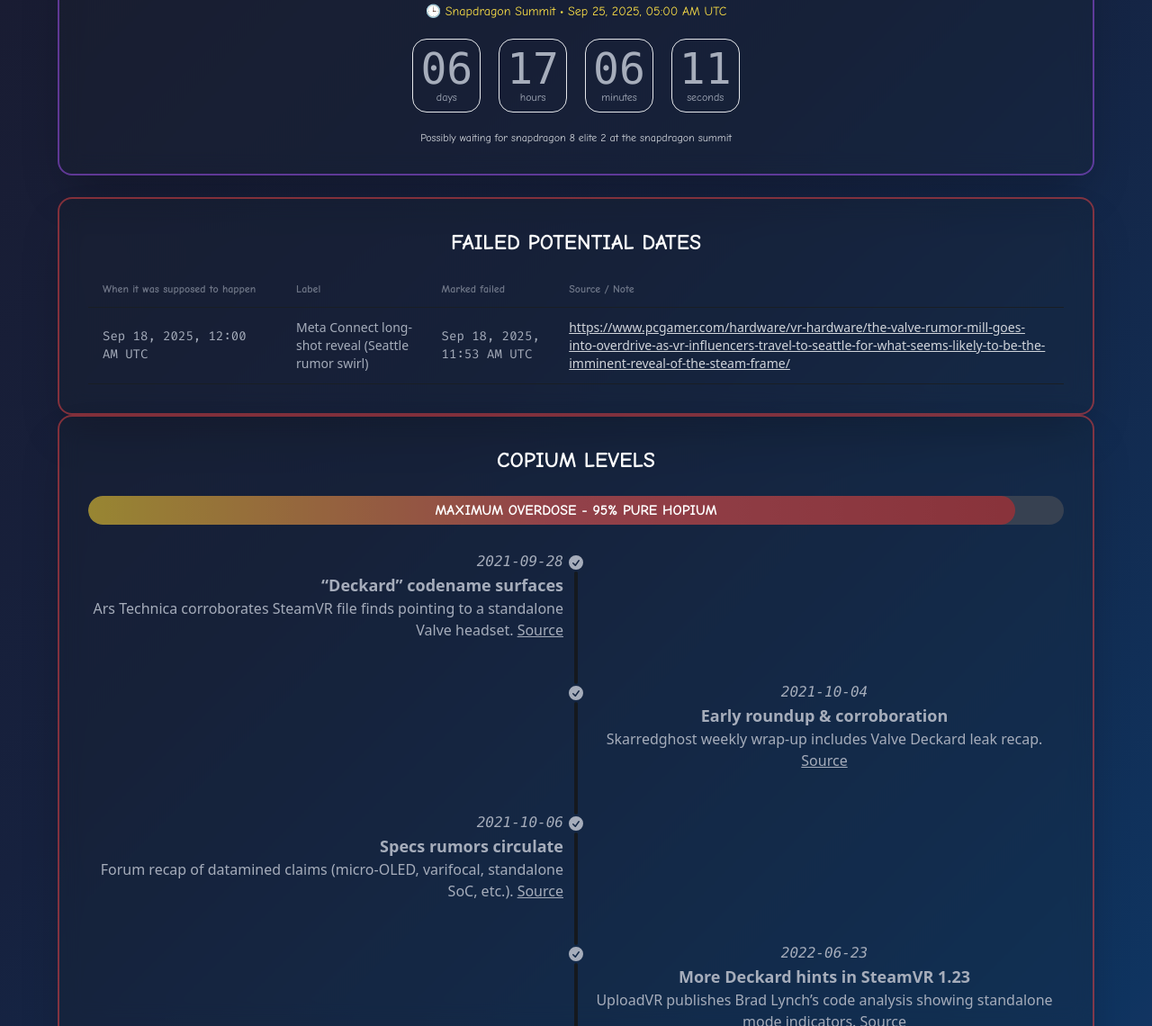
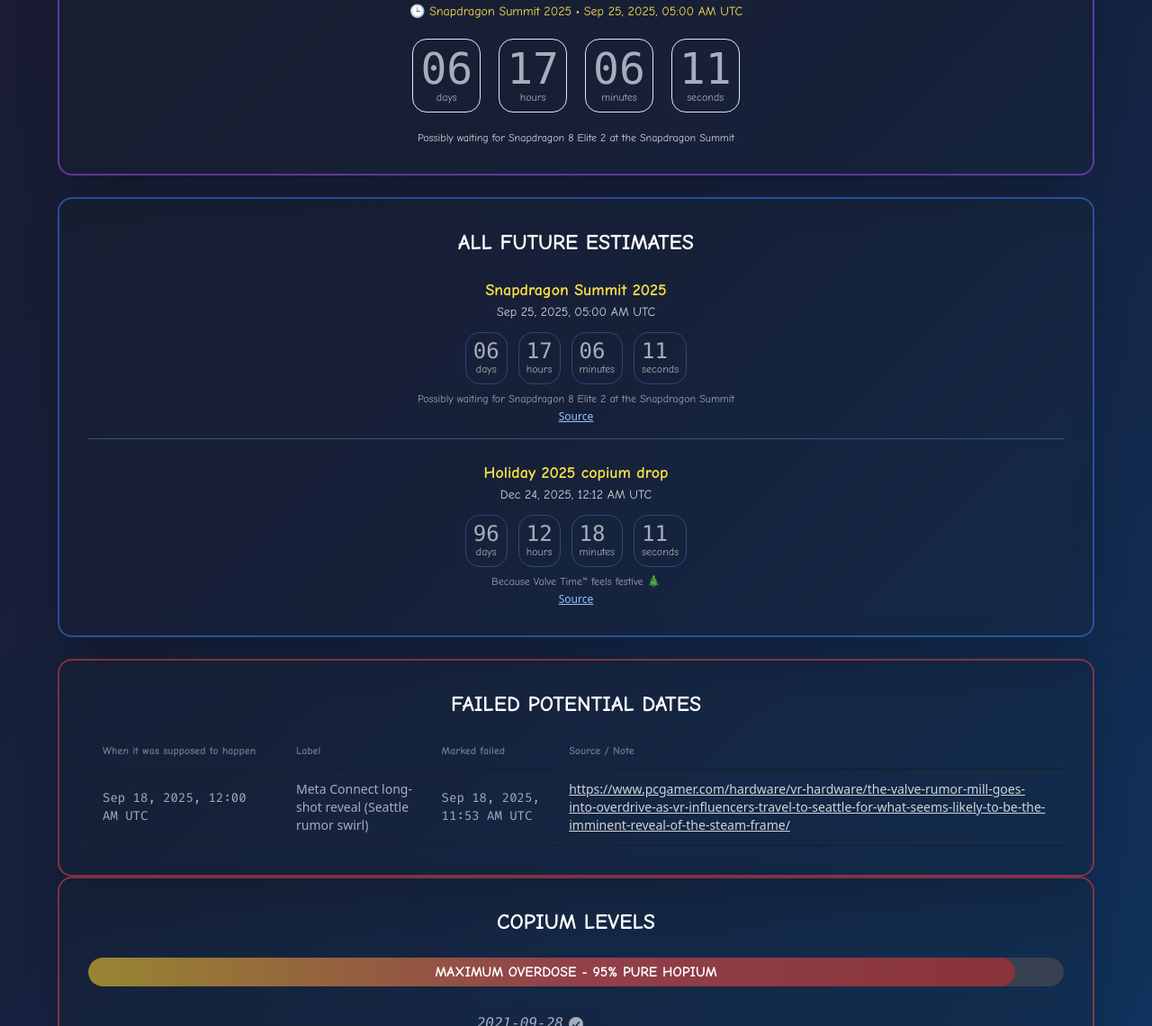
Before and after one commit to DeeKahy/random_countdowns, a plain HTML site: page index.html in a window 1280 px wide. Shown: the part 387-1527 px from the top of the page at 90% size. Drawn offline with nearby package versions, Linux system fonts and the light colour scheme.

Commit message:
Update index.html

```diff
--- a/index.html
+++ b/index.html
@@ -1091,6 +1091,10 @@
                     if (!mount) return;
 
                     const next = pickNext(store.estimates);
+                    const allFuture = store.estimates
+                        .filter((e) => !e.missed && toMs(e.at) > nowMs())
+                        .sort((a, b) => toMs(a.at) - toMs(b.at));
+
                     // top banner + countdown shell (uses your existing #days/#hours/#minutes/#seconds)
                     mount.innerHTML = `
       <div class="card bg-base-100/20 backdrop-blur-md shadow-2xl border-2 border-purple-500/50 mb-6">
@@ -1120,6 +1124,50 @@
           </div>
         </div>
       </div>
+
+      ${
+          allFuture.length > 0
+              ? `
+      <div class="card bg-base-100/20 backdrop-blur-md shadow-2xl border-2 border-blue-500/50 mb-6">
+        <div class="card-body">
+          <h3 class="text-2xl font-bold comic-font text-white mb-4">ALL FUTURE ESTIMATES</h3>
+          <div class="space-y-6">
+            ${allFuture
+                .map(
+                    (event) => `
+              <div class="border-b border-blue-300/30 pb-4 last:border-b-0 last:pb-0">
+                <div class="text-center mb-3">
+                  <h4 class="text-lg font-bold comic-font text-yellow-300">${event.label}</h4>
+                  <div class="text-sm text-gray-300 comic-font">${fmt(event.at)}</div>
+                </div>
+                <div class="flex justify-center mb-2">
+                  <div class="grid grid-flow-col gap-3 text-center auto-cols-max">
+                    ${["days", "hours", "minutes", "seconds"]
+                        .map(
+                            (k) => `
+                      <div class="flex flex-col p-2 rounded-box text-neutral-content border border-blue-400/30">
+                        <span class="countdown font-mono text-2xl" id="${k}-${event.id}">
+                          <span style="--value:0"></span>
+                        </span>
+                        <span class="text-xs comic-font">${k}</span>
+                      </div>
+                    `,
+                        )
+                        .join("")}
+                  </div>
+                </div>
+                ${event.note ? `<div class="text-center text-xs text-gray-400 comic-font mb-1">${event.note}</div>` : ""}
+                ${event.source ? `<div class="text-center text-xs text-blue-300"><a class="link" href="${event.source}" target="_blank" rel="noopener">Source</a></div>` : ""}
+              </div>
+            `,
+                )
+                .join("")}
+          </div>
+        </div>
+      </div>
+      `
+              : ""
+      }
 
       <div class="card bg-base-100/20 backdrop-blur-md shadow-2xl border-2 border-red-500/50">
         <div class="card-body">
@@ -1203,24 +1251,43 @@
                         // Sweep anything that just missed
                         const changed = autosweepMisses(store);
                         const next = pickNext(store.estimates);
+                        const allFuture = store.estimates
+                            .filter((e) => !e.missed && toMs(e.at) > nowMs())
+                            .sort((a, b) => toMs(a.at) - toMs(b.at));
+
                         if (changed) {
-                            // Re-render failed table if anything changed
-                            const list = document.getElementById("failed-list");
-                            if (list)
-                                list.innerHTML = renderFailedTable(loadStore());
+                            // Re-render entire UI if anything changed (estimates moved to failed)
+                            renderUI(cfg, loadStore());
+                            return;
                         }
 
+                        // Update main countdown
                         if (!next) {
                             setCountdownValues(cfg.countdownIds, 0);
-                            return;
-                        }
+                        } else {
                             const dist = toMs(next.at) - nowMs();
                             if (dist <= 0) {
-                            // Will be swept next tick; still clamp countdown to zero
                                 setCountdownValues(cfg.countdownIds, 0);
                             } else {
                                 setCountdownValues(cfg.countdownIds, dist);
                             }
+                        }
+
+                        // Update all individual event countdowns
+                        allFuture.forEach((event) => {
+                            const dist = toMs(event.at) - nowMs();
+                            const eventIds = {
+                                days: `days-${event.id}`,
+                                hours: `hours-${event.id}`,
+                                minutes: `minutes-${event.id}`,
+                                seconds: `seconds-${event.id}`,
+                            };
+                            if (dist <= 0) {
+                                setCountdownValues(eventIds, 0);
+                            } else {
+                                setCountdownValues(eventIds, dist);
+                            }
+                        });
                     };
 
                     tick();
@@ -1302,9 +1369,9 @@
                 estimates: [
                     {
                         id: "snapdragon-summit-2025",
-                      label: "Snapdragon Summit",
+                        label: "Snapdragon Summit 2025",
                         at: "2025-09-25T00:00:00-05:00",
-                      note: "Possibly waiting for snapdragon 8 elite 2 at the snapdragon summit",
+                        note: "Possibly waiting for Snapdragon 8 Elite 2 at the Snapdragon Summit",
                         source: "https://www.reddit.com/r/ValveDeckard/comments/1nk0wup/possibly_waiting_for_snapdragon_8_elite_2_at_the/",
                     },
                     {
```
Lines whose indentation alone changed are shown as unchanged.
